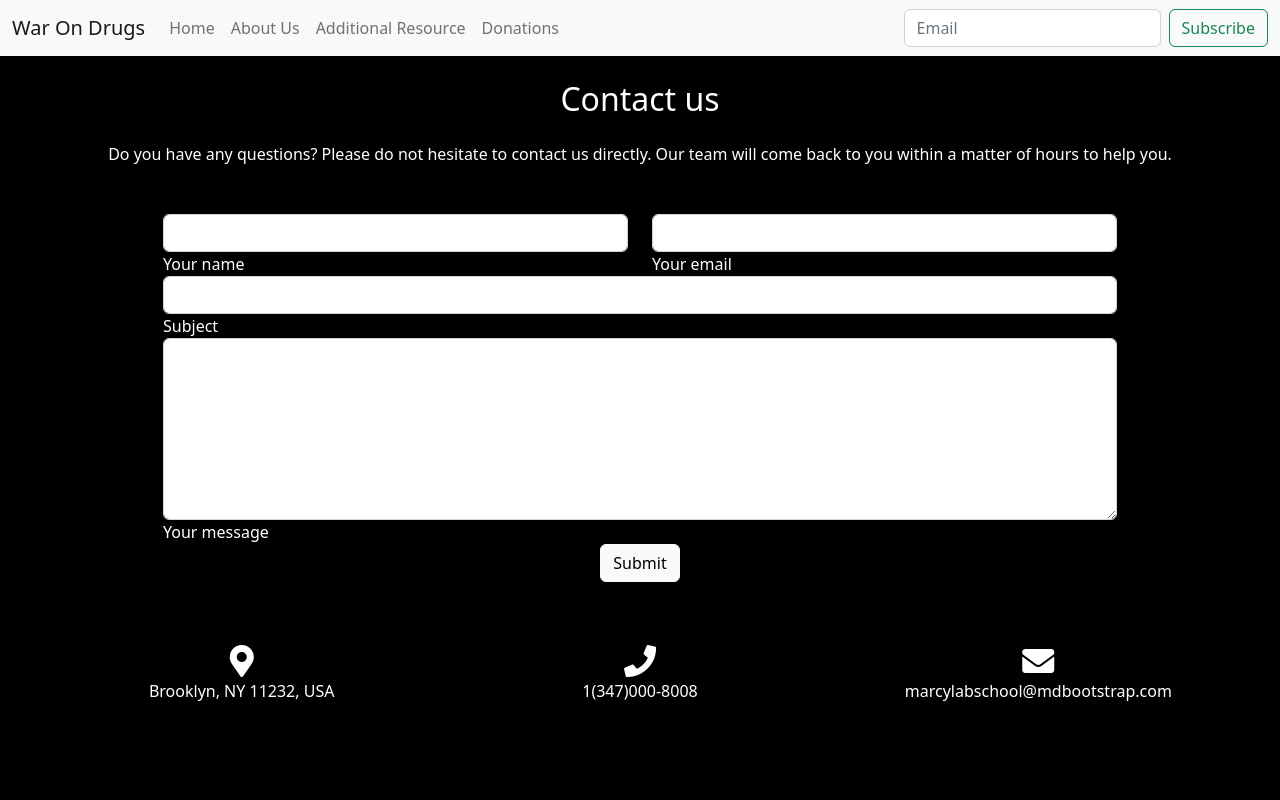
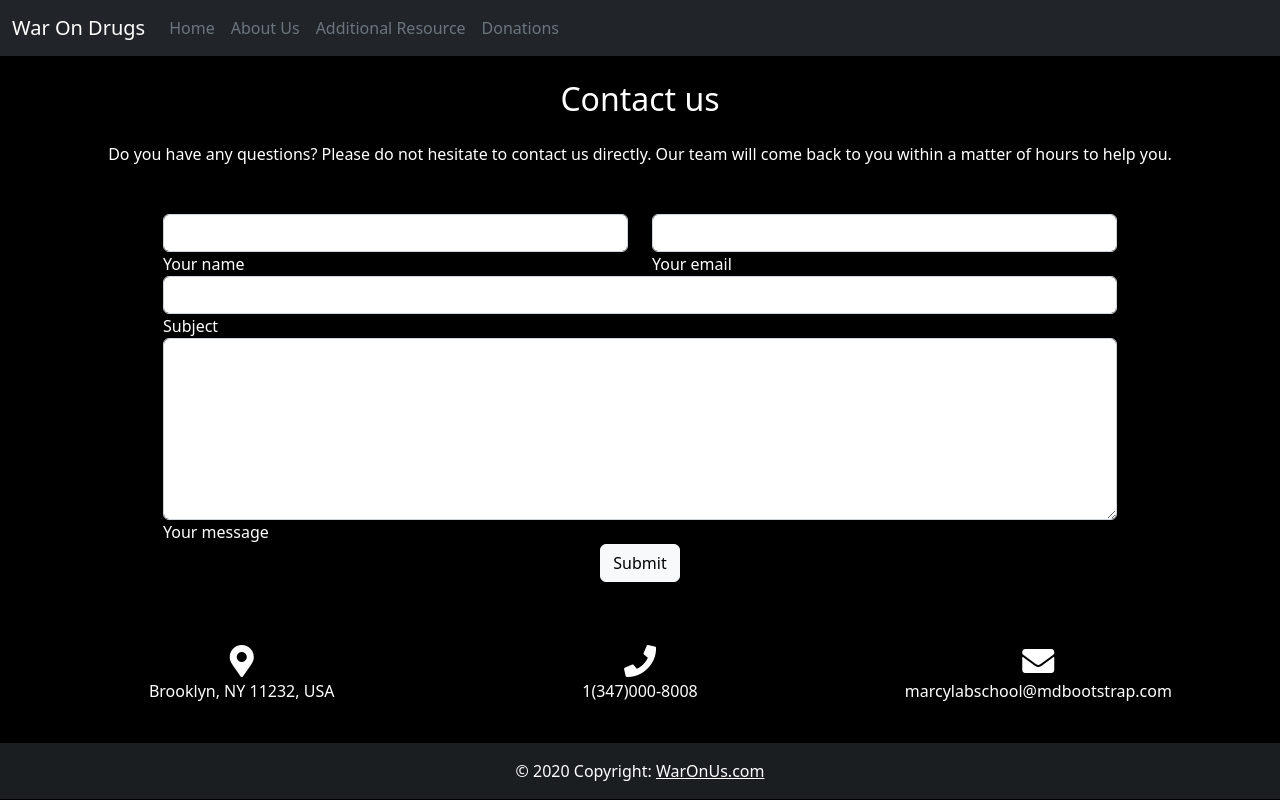
Before and after one commit to NicoDaSkater/War-On-Drugs, a plain HTML site: page contact.html in a window 1280 px wide. Drawn offline with nearby package versions, Linux system fonts and the light colour scheme.

Commit message:
Contact completed

```diff
--- a/contact.html
+++ b/contact.html
@@ -1,5 +1,6 @@
 <!DOCTYPE html>
 <html>
+
 <head>
     <meta http-equiv="content-type" content="text/html; charset=utf-8" />
     <title>Mutable Cardinals</title>
@@ -9,35 +10,33 @@
     <link rel="stylesheet" href="contact.css" type="text/css" />
 </head>
 <header>
-    <nav class="navbar navbar-expand-lg bg-light">
+    <nav class="navbar navbar-expand-lg bg-dark">
         <div class="container-fluid">
-            <a class="navbar-brand" href="#">War On Drugs</a>
+            <a class="navbar-brand pr-5 text-white" href="#">War On Drugs</a>
             <button class="navbar-toggler" type="button" data-bs-toggle="collapse" data-bs-target="#navbarSupportedContent" aria-controls="navbarSupportedContent" aria-expanded="false" aria-label="Toggle navigation">
                 <span class="navbar-toggler-icon"></span>
             </button>
             <div class="collapse navbar-collapse" id="navbarSupportedContent">
-                <ul class="navbar-nav me-auto mb-2 mb-lg-0">
+                <ul class="navbar-nav me-0 mb-0 mb-lg-0">
                     <li class="nav-item">
-                        <a class="nav-link" aria-current="page" href="content.html">Home</a>
+                        <a class="nav-link active text-muted" aria-current="page" href="content.html">Home</a>
                     </li>
                     <li class="nav-item">
-                        <a class="nav-link" aria-current="page" href="about-us.html">About Us</a>
+                        <a class="nav-link text-muted" aria-current="page" href="about-us.html">About Us</a>
                     </li>
                     <li class="nav-item">
-                        <a class="nav-link" aria-current="page" href="additional-resources.html">Additional Resource</a>
+                        <a class="nav-link text-muted" aria-current="page" href="additional-resources.html">Additional Resource</a>
                     </li>
                     <li class="nav-item">
-                        <a class="nav-link" aria-current="page" href="donations.html">Donations</a>
+                        <a class="nav-link text-muted" aria-current="page" href="donations.html">Donations</a>
                     </li>
                 </ul>
-                <form class="d-flex" role="eamil">
-                    <input class="form-control me-2" type="email" placeholder="Email" aria-label="Email">
-                    <button class="btn btn-outline-success" type="submit">Subscribe</button>
-                </form>
+
             </div>
         </div>
     </nav>
 </header>
+
 <body>
     <!--Section: Contact v.2-->
     <section class="mb-4">
@@ -141,4 +140,13 @@
     <script src="https://cdn.jsdelivr.net/npm/bootstrap@5.2.2/dist/js/bootstrap.bundle.min.js" integrity="sha384-OERcA2EqjJCMA+/3y+gxIOqMEjwtxJY7qPCqsdltbNJuaOe923+mo//f6V8Qbsw3" crossorigin="anonymous"></script>
 
 </body>
+<footer class="bg-dark text-center text-white">
+
+    <div class="text-center p-3" style="background-color: rgba(0, 0, 0, 0.2);">
+        © 2020 Copyright:
+        <a class="text-white" href="content.html">WarOnUs.com</a>
+    </div>
+
+</footer>
+
 </html>
```
Lines whose indentation alone changed are shown as unchanged.
